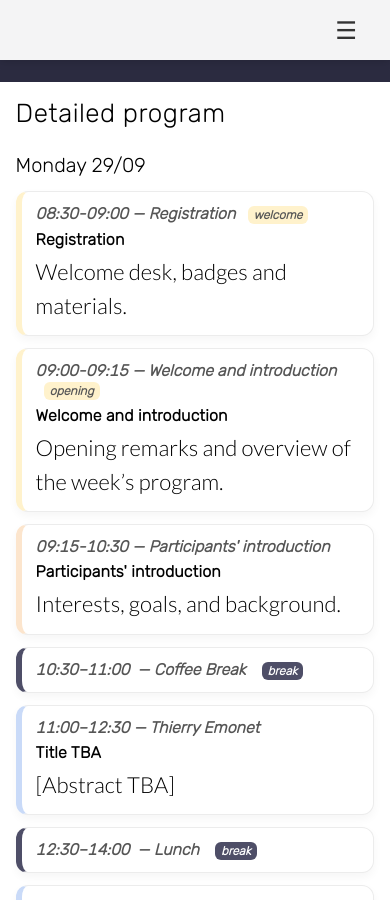
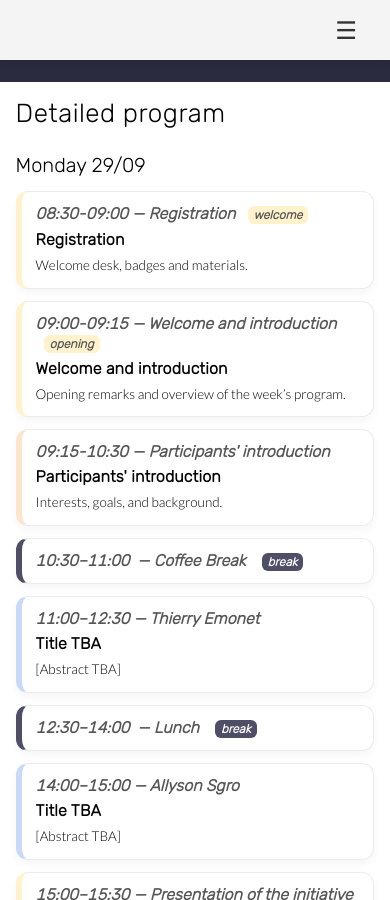
Before and after one commit to almadalcoschool/almadalcoschool.github.io, a Jekyll site: the page built from program.html, in a window 390 px wide and 900 px high, scrolled down 2006 px. Built offline with Jekyll 4.4.1, drawn with Linux system fonts in a browser that asks for light colours; nearby versions of some CDN libraries.

Commit message:
fontisize abstract

```diff
--- a/program.html
+++ b/program.html
@@ -400,22 +400,6 @@ image: /images/home/paper_natEcoEvol2020.jpg
     .agenda .slot { margin: 12px 0; }
     }
 
-    /* === Abstract nei talk: più piccoli e compatti === */
-    .agenda .slot p.talk{
-    font-size: 0.9rem;     /* ~14–15px se base 16px: più piccolo del corpo */
-    line-height: 1.45;     /* ritmo più serrato per testi lunghi */
-    margin-top: 2px;       /* meno stacco dal titolo h3 */
-    color: inherit;        /* usa il colore del sito */
-    }
-
-    /* Mobile: mantieni piccolo e leggibile */
-    @media (max-width: 767px){
-    .agenda .slot p.talk{
-        font-size: 0.875rem; /* ~14px */
-        line-height: 1.48;
-    }
-    }
-
     /* Slot “semplice” (niente titolo ripetuto) */
     .agenda .slot.simple .meta{
     margin-bottom: 0;
@@ -538,6 +522,39 @@ image: /images/home/paper_natEcoEvol2020.jpg
     @media (max-width: 767px){
     .agenda .subslot { padding: 8px 10px; }
     }
+
+    /* === Paragrafi nell'agenda: più piccoli e compatti === */
+    .agenda p{
+    font-size: 14px;     /* più piccolo per testi lunghi */
+    line-height: 1.45;
+    margin: 2px 0 0;     /* meno stacco dal titolo */
+    color: inherit;
+    }
+
+    /* p: forza la stessa scala dei paragrafi */
+    .agenda .slot p.talk{
+    font-size: 14px;
+    line-height: 1.45;
+    margin-top: 2px;
+    }
+
+    /* (opz.) micro-testo nei sub-slot se usi <p> anche lì */
+    .agenda .subslot p{
+    font-size: 13px;
+    line-height: 1.4;
+    margin: 0;
+    }
+
+    /* Mobile: leggermente più piccolo per contenere meglio */
+    @media (max-width: 767px){
+    .agenda p,
+    .agenda .slot p.talk{
+        font-size: 13.5px;
+        line-height: 1.48;
+    }
+    }
+
+
 
 
   </style>
```
